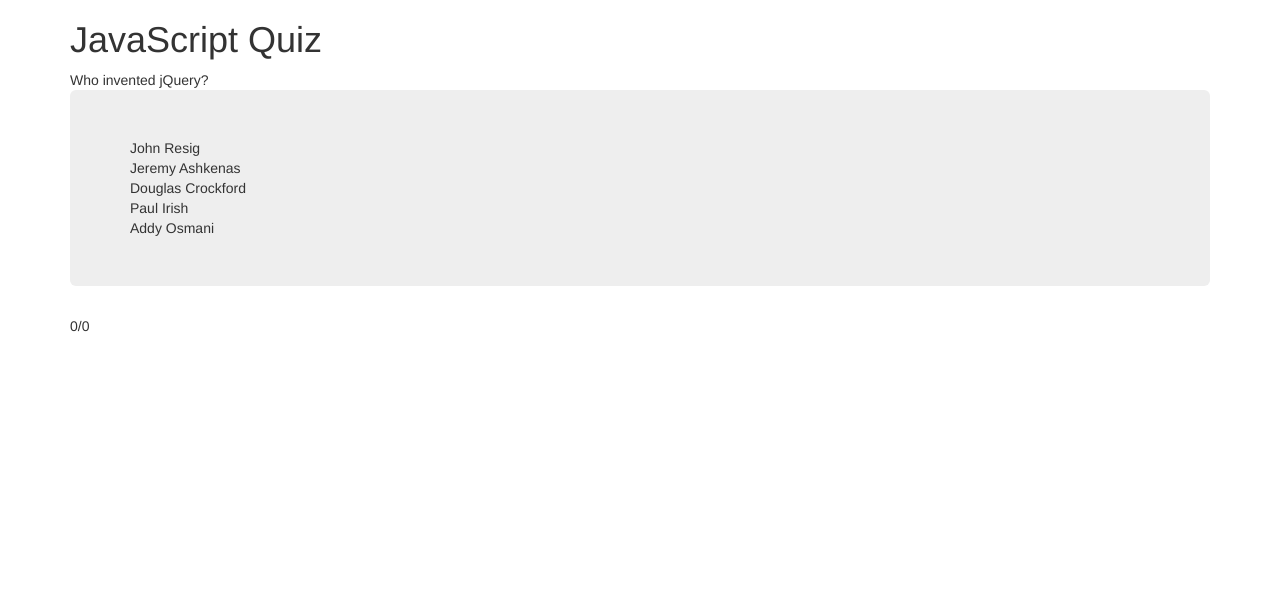
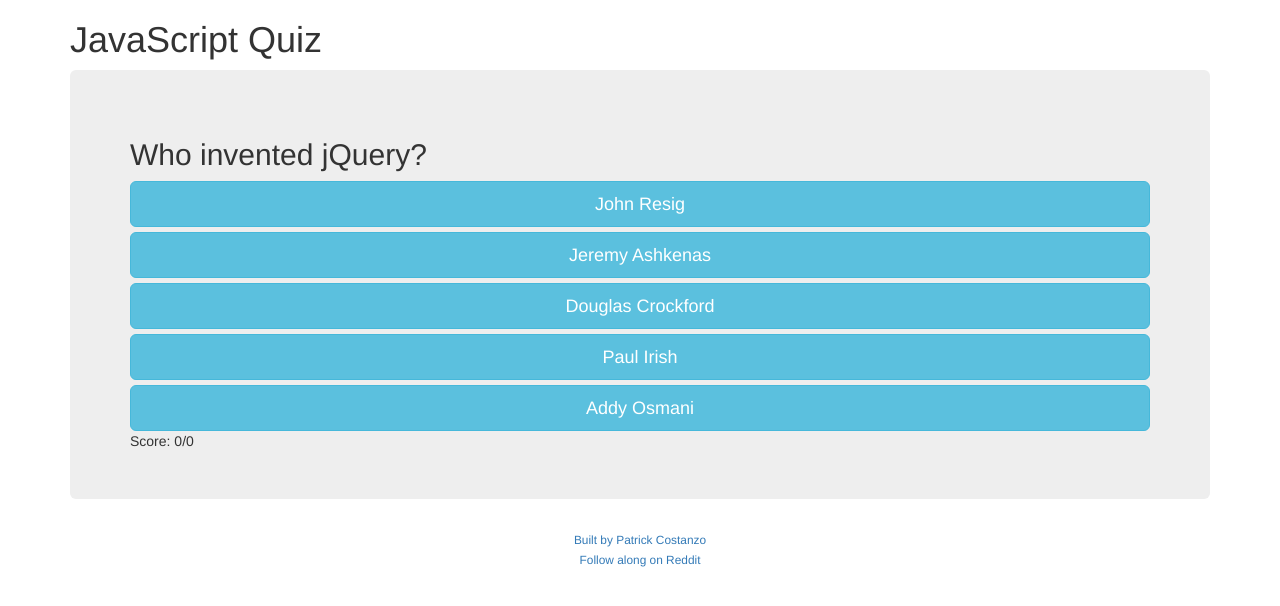
Before and after one commit to pcostanz/js-quiz, a website: page index.html in a window 1280 px wide. Drawn offline with nearby package versions, Linux system fonts and the light colour scheme.

Commit message:
refactored index for bootstrap styling

```diff
--- a/index.html
+++ b/index.html
@@ -14,16 +14,26 @@
 
 
 	<div id="quiz-container" class="container">
-		<div class="header"><h1>JavaScript Quiz</h1></div>
-		<div id="quiz-q">Question Placeholder</div>
-		<div class="quiz-a-container jumbotron">
-			<div class="quiz-a">Answer Placeholder</div>
-			<div class="quiz-a">Answer Placeholder</div>
-			<div class="quiz-a">Answer Placeholder</div>
-			<div class="quiz-a">Answer Placeholder</div>
-			<div class="quiz-a">Answer Placeholder</div>
+		<div class="header">
+			<h1>JavaScript Quiz</h1>
 		</div>
-		<span id="quiz-score">0</span>/<span id="quiz-total">0</span>
+
+		<div class="jumbotron">
+			<h2 id="quiz-q"></h2>
+			<div class="quiz-a-container">
+				<div class="quiz-a btn btn-info btn-lg btn-block"></div>
+				<div class="quiz-a btn btn-info btn-lg btn-block"></div>
+				<div class="quiz-a btn btn-info btn-lg btn-block"></div>
+				<div class="quiz-a btn btn-info btn-lg btn-block"></div>
+				<div class="quiz-a btn btn-info btn-lg btn-block"></div>
+			</div>
+			<span>Score: </span><span id="quiz-score">0</span>/<span id="quiz-total">0</span>
+		</div>
+
+		<div class="row text-center">
+			<small><a href="https://github.com/pcostanz">Built by Patrick Costanzo</a></small><br/>
+			<small><a href="http://www.reddit.com/r/learnjavascript/comments/1qedjd/week_4_of_the_learn_javascript_properly_study/">Follow along on Reddit</a></small>
+		</div>
 	</div>
 
 </body>
```
